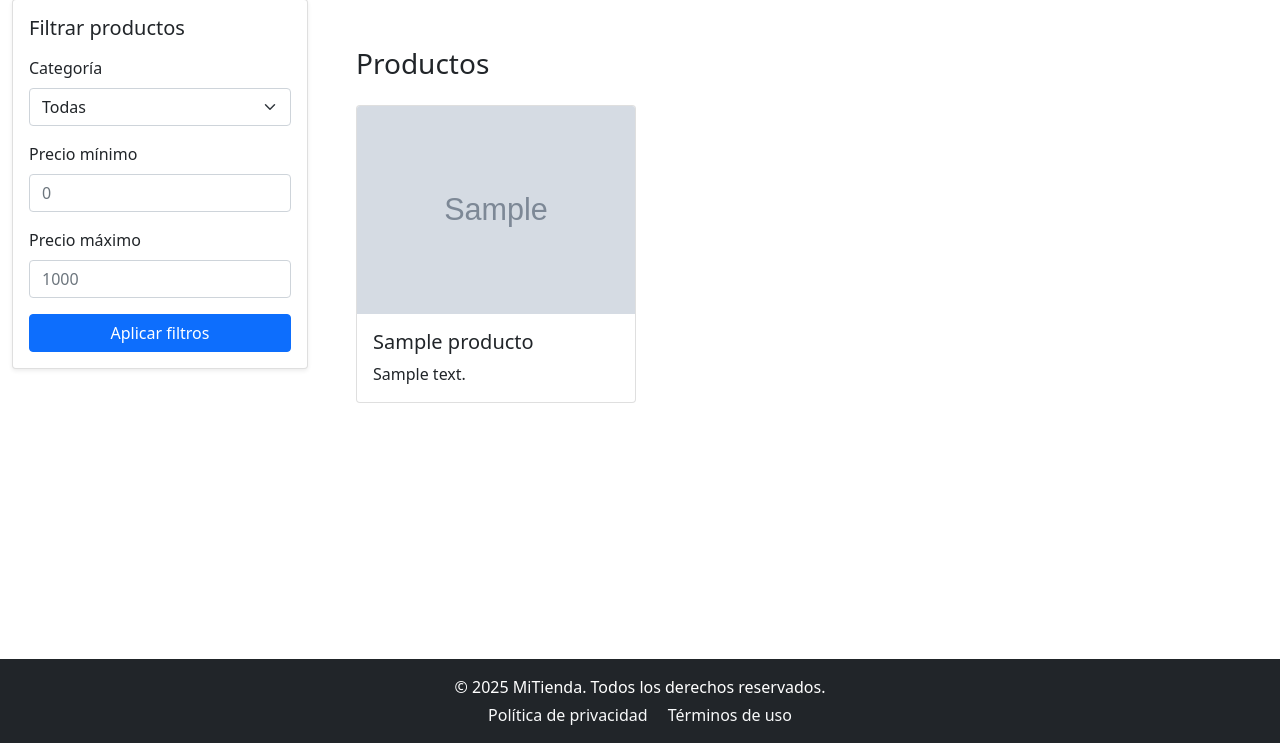
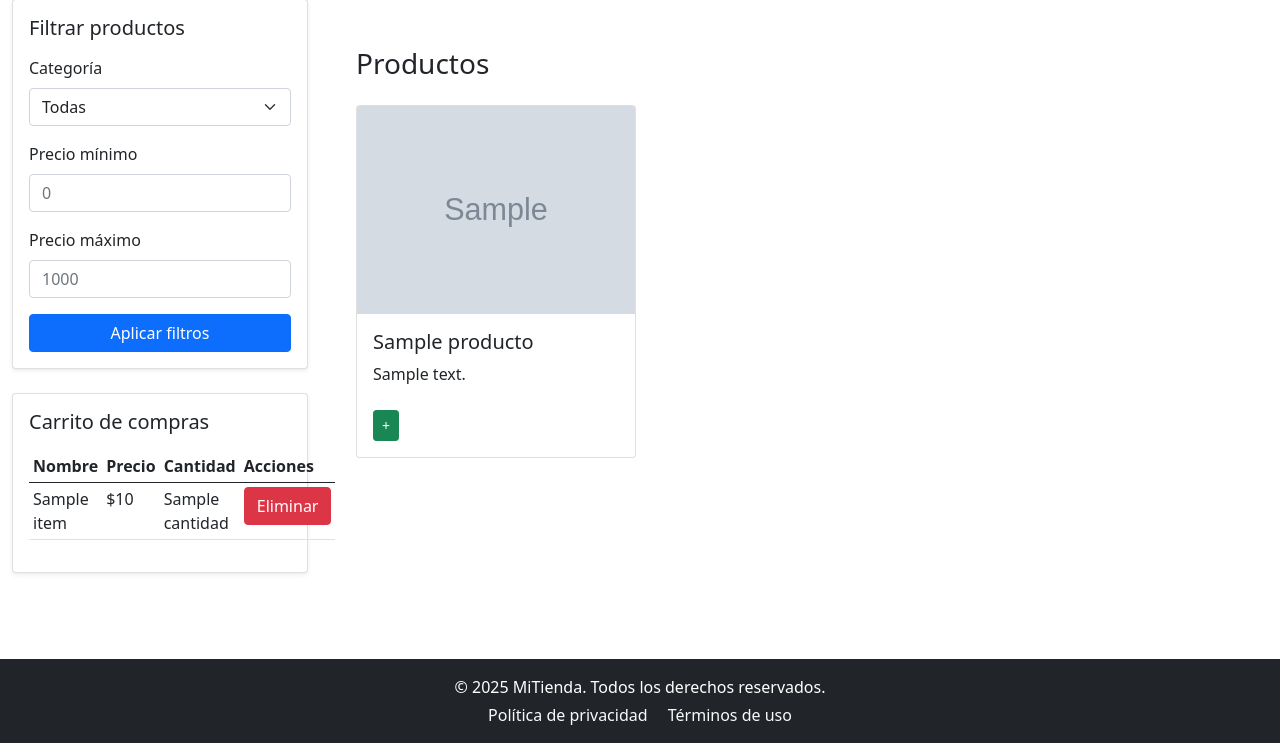
Before and after one commit to Vidnewgen/proyectoII, a Flask app: template templates/index.html in a window 1280 px wide. Shown: the part 57-800 px from the top of the page. Run offline with Flask 3, Linux system fonts and the light colour scheme; the template is opened without the code that fills it: most values are stand-ins (such as "Sample title", 1, 10 or a date in 2020); grey boxes marked "Sample" are stand-in pictures; some libraries are stand-ins or nearby versions.

Commit message:
correccion con el carrito de compras funcional

```diff
--- a/app.py
+++ b/app.py
@@ -5,6 +5,8 @@ from redis import Redis
 from bson.objectid import ObjectId
 
 import bcrypt
+import json
+
 app = Flask(__name__)
 app.secret_key = 'clave_secreta'
 
@@ -26,9 +28,22 @@ redis_conn = Redis(host='localhost', port=6379, decode_responses=True)
 @app.route('/', methods=['GET'])
 def index():
     print("Sesión actual:", session)
-    productos = list(mongo.db.productos.find())
+    productosventa = list(mongo.db.productos.find())
     usuario = mongo.db.usuarios.find_one({'username': session.get('usuario')}) if 'usuario' in session else None
-    return render_template('index.html', productos=productos, usuario=usuario)
+    productos_carrito = []  # Inicializamos la lista vacía para los productos del carrito
+    total = 0  # Inicializamos el total
+
+    if 'usuario' in session:  # Solo mostramos el carrito si el usuario está autenticado
+        carrito_key = f"carrito:{session['usuario']}"
+
+        # Recuperamos todos los productos del carrito en Redis (hash)
+        productos_carrito = redis_conn.hgetall(carrito_key)
+        # Convertimos los productos de Redis (JSON) a diccionarios de Python
+        productos_carrito = {k: json.loads(v) for k, v in productos_carrito.items()}
+        # Totalizamos el precio del carrito
+        total = sum([producto['cantidad'] * producto['precio'] for producto in productos_carrito.values()])
+    print(productos_carrito)
+    return render_template('index.html', productosventa=productosventa, usuario=usuario, carrito=productos_carrito, total=total)
 
 # Ruta de inicio de sesión
 @app.route('/login', methods=['GET', 'POST'])
@@ -117,6 +132,63 @@ def admin_panel():
 
     return render_template('admin_panel.html', usuario=usuario, productos=productos, usuarios=usuarios_comunes)
 
+# AGREGAR CARRITO
+@app.route('/agregar_al_carrito/<producto_id>', methods=['POST'])
+def agregar_al_carrito(producto_id):
+    if 'usuario' not in session:
+        flash("Debes iniciar sesión para agregar productos al carrito", "warning")
+        return redirect('/login')
+
+    producto = mongo.db.productos.find_one({'_id': ObjectId(producto_id)})
+    if not producto:
+        flash("Producto no encontrado", "danger")
+        return redirect('/')
+
+    usuario = session['usuario']
+    carrito_key = f"carrito:{usuario}"
+
+    # Verificar si la clave ya existe y tiene un tipo incorrecto
+    if redis_conn.exists(carrito_key):
+        if redis_conn.type(carrito_key) != 'hash':
+            # Si la clave no es un hash, la eliminamos para evitar el error
+            redis_conn.delete(carrito_key)
+
+    # Crear el objeto del producto a agregar al carrito
+    producto_data = {
+        "producto_id": producto_id,
+        "nombre": producto['titulo'],
+        "cantidad": 1,  # Inicializamos con una cantidad de 1
+        "precio": producto['precio']  # Suponiendo que el producto tiene un campo 'precio'
+    }
+
+    # Usamos HSET para agregar el producto al carrito, la clave del hash es el producto_id
+    redis_conn.hset(carrito_key, producto_id, json.dumps(producto_data))
+
+    # Establecer un TTL de 1 hora (3600 segundos)
+    redis_conn.expire(carrito_key, 3600)
+
+    flash("Producto agregado al carrito", "success")
+    return redirect(url_for('index'))
+
+
+# ELIMINAR ITEM CARRITO
+@app.route('/eliminar_del_carrito/<producto_id>', methods=['GET', 'POST'])
+def eliminar_del_carrito(producto_id):
+    if 'usuario' not in session:
+        flash("Debes iniciar sesión para modificar el carrito", "warning")
+        return redirect('/login')
+
+    usuario = session['usuario']
+    carrito_key = f"carrito:{usuario}"
+    print (carrito_key)
+    if redis_conn.hexists(carrito_key, producto_id):
+        redis_conn.hdel(carrito_key, producto_id)
+        flash("Producto eliminado del carrito", "success")
+    else:
+        flash("Producto no encontrado en el carrito", "info")
+
+    return redirect(request.referrer or url_for('index'))
+
 # Ruta para agregar productos
 @app.route('/agregar', methods=['GET', 'POST'])
 def agregar():
@@ -189,6 +261,37 @@ def ver_producto(id):
         redis_conn.zincrby("mas_vendidos", 1, producto['titulo'])
     return render_template("producto.html", producto=producto)
 
+#EDITAR PRODUCTO
+@app.route('/editar_producto/<id>', methods=['GET', 'POST'])
+def editar_producto(id):
+    # Buscar el producto por su ID
+    producto = mongo.db.productos.find_one({"_id": ObjectId(id)})
+
+    # Si el método es POST, significa que se envió el formulario
+    if request.method == 'POST':
+        titulo = request.form['titulo']
+        descripcion = request.form['descripcion']
+        imagen = request.form['imagen']  # Esto puede ser la URL de la imagen o el nombre del archivo
+
+        # Actualizar la información del producto en la base de datos
+        mongo.db.productos.update_one(
+            {"_id": ObjectId(id)},
+            {"$set": {"titulo": titulo, "descripcion": descripcion, "imagen": imagen}}
+        )
+        # Redirigir a la página de administración o donde se necesite
+        return redirect('/admin')  # Cambia esto según tu ruta de panel de administración
+
+    # Si el método es GET, simplemente mostrar el formulario con los datos actuales del producto
+    return render_template('editar_producto.html', producto=producto)
+
+#ELIMINAR PRODUCTO
+@app.route('/eliminar_producto/<id>', methods=['GET'])
+def eliminar_producto(id):
+    # Eliminar el producto de la base de datos usando el ID
+    mongo.db.productos.delete_one({"_id": ObjectId(id)})
+    # Redirigir a la página de administración después de eliminar
+    return redirect('/admin')  # Cambia esto según tu ruta de panel de administración
+
 # Ruta para editar usuario
 @app.route('/editar_usuario/<id>', methods=['GET', 'POST'])
 def editar_usuario(id):
--- a/templates/components/sidebar.html
+++ b/templates/components/sidebar.html
@@ -24,3 +24,40 @@
     <button type="submit" class="btn btn-primary w-100">Aplicar filtros</button>
   </form>
 </div>
+
+<div class="card p-3 mt-4 shadow-sm">
+  <h5 class="mb-3">Carrito de compras</h5>
+
+  {% if carrito %}
+    <table class="table table-sm">
+      <thead>
+        <tr>
+          <th>Nombre</th>
+          <th>Precio</th>
+          <th>Cantidad</th>
+          <th>Acciones</th>
+        </tr>
+      </thead>
+      <tbody>
+        {% for item in carrito.values() %}
+        <tr>
+          <td>{{ item.nombre }}</td>
+          <td>${{ item.precio }}</td>
+          <td>{{ item.cantidad }}</td>
+          <td>
+            <form action="/eliminar_del_carrito/{{ item.producto_id }}" method="POST" style="display:inline;">
+              <button type="submit" class="btn btn-danger"
+                      onclick="return confirm('¿Estás seguro de eliminar este producto?');">
+                Eliminar
+              </button>
+            </form>
+          </td>
+
+        </tr>
+        {% endfor %}
+      </tbody>
+    </table>
+  {% else %}
+    <p class="text-muted">Tu carrito está vacío.</p>
+  {% endif %}
+</div>
--- a/templates/index.html
+++ b/templates/index.html
@@ -40,14 +40,19 @@
             <div class="container my-5">
               <h3 class="mb-4">Productos</h3>
               <div class="row g-4">
-                {% if productos %}
-                  {% for producto in productos %}
+                {% if productosventa %}
+                  {% for producto in productosventa %}
                     <div class="col-12 col-sm-6 col-md-4">
                       <div class="card h-100">
                         <img src="{{ producto.imagen}}" class="card-img-top" alt="Producto">
                         <div class="card-body">
                           <h5 class="card-title">{{ producto.titulo }}</h5>
                           <p class="card-text">{{ producto.descripcion }}</p>
+                          <form action="/agregar_al_carrito/{{ producto._id }}" method="POST">
+                            <input type="hidden" name="producto_id" value="{{ producto._id }}">
+                            <button type="submit" class="btn btn-success btn-sm mt-2">+</button>
+                          </form>
+
                         </div>
                       </div>
                     </div>
```
